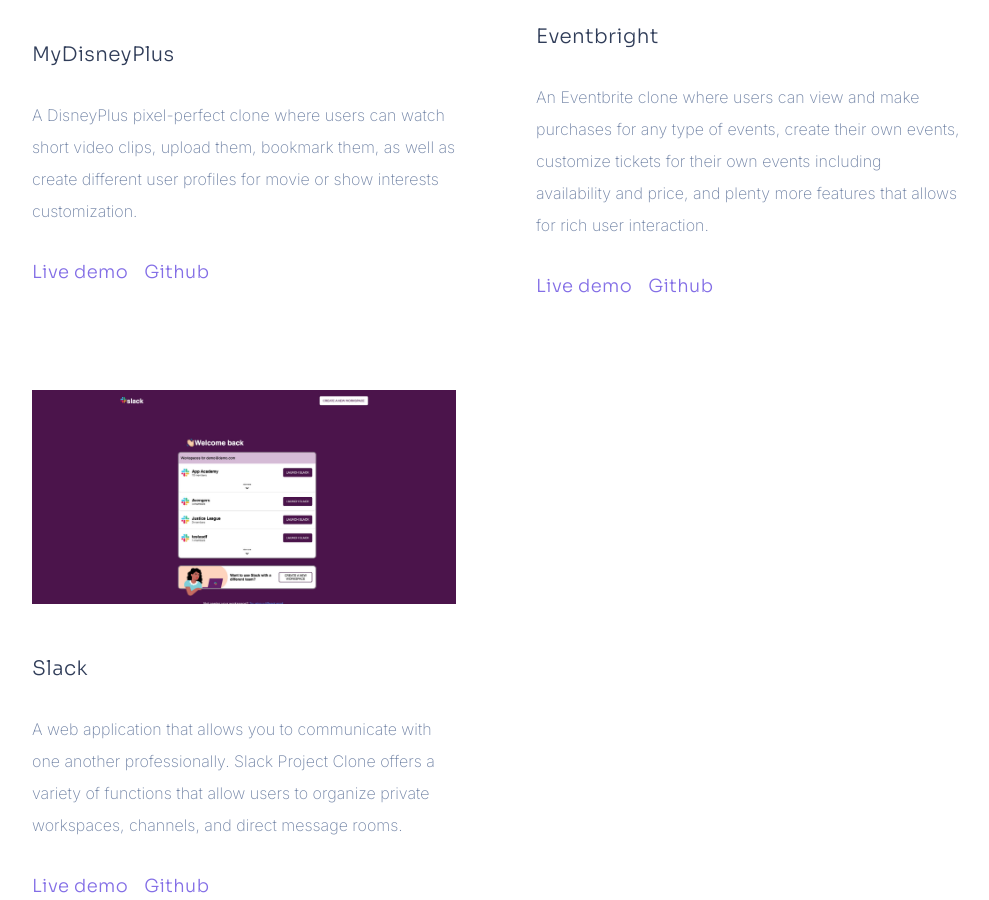
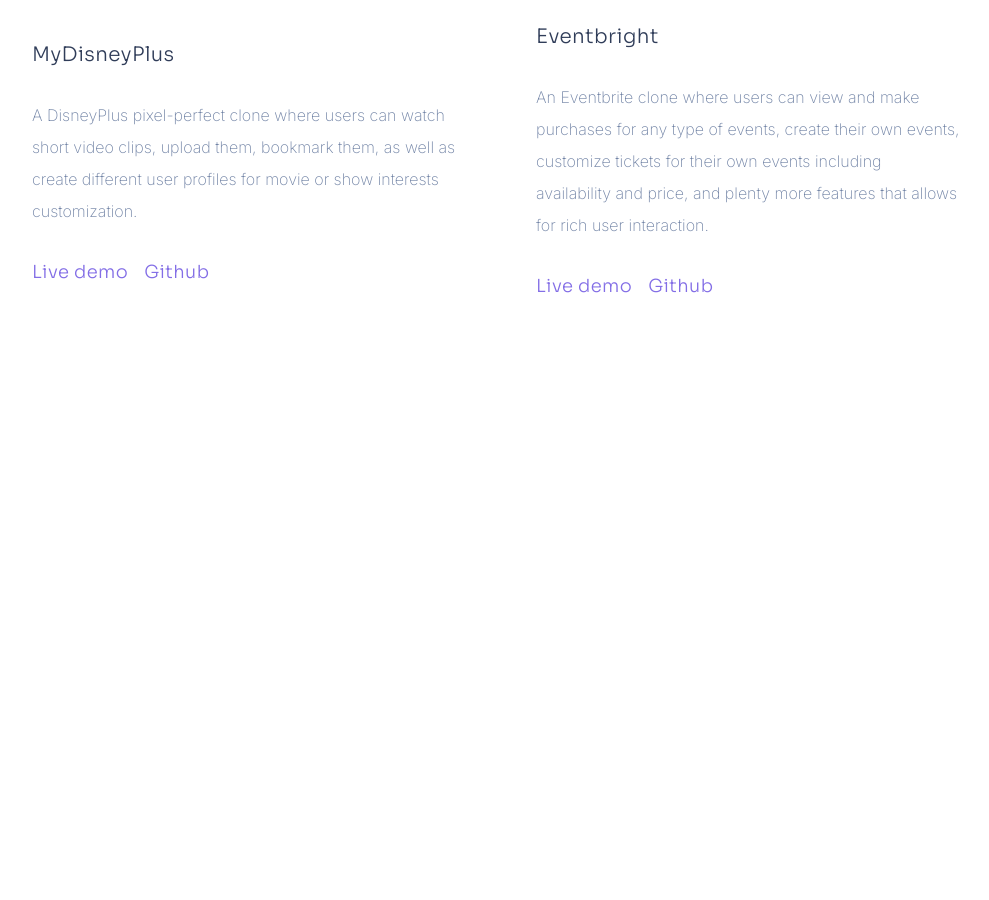
Before and after one commit to twincarlos/twincarlos.github.io, a plain HTML site: page index.html in a window 1280 px wide. Shown: the part 2191-3091 px from the top of the page, without its empty margins (144-1133 px from the left). After the commit the page ends 2491 px from the top, so only its background shows below. Drawn offline with Linux system fonts and the light colour scheme.

Commit message:
Update index.html

```diff
--- a/index.html
+++ b/index.html
@@ -171,7 +171,7 @@
 								</div>
 							</div>
 						</div>
-						<div id="container14" class="container columns full screen">
+<!-- 						<div id="container14" class="container columns full screen">
 							<div class="wrapper">
 								<div class="inner">
 									<div>
@@ -190,7 +190,7 @@
 									</div>
 								</div>
 							</div>
-						</div>
+						</div> -->
 					</section>
 					<section id="contact-section">
 						<h2 id="text85" class="style3">Contact Me</h2>
```
